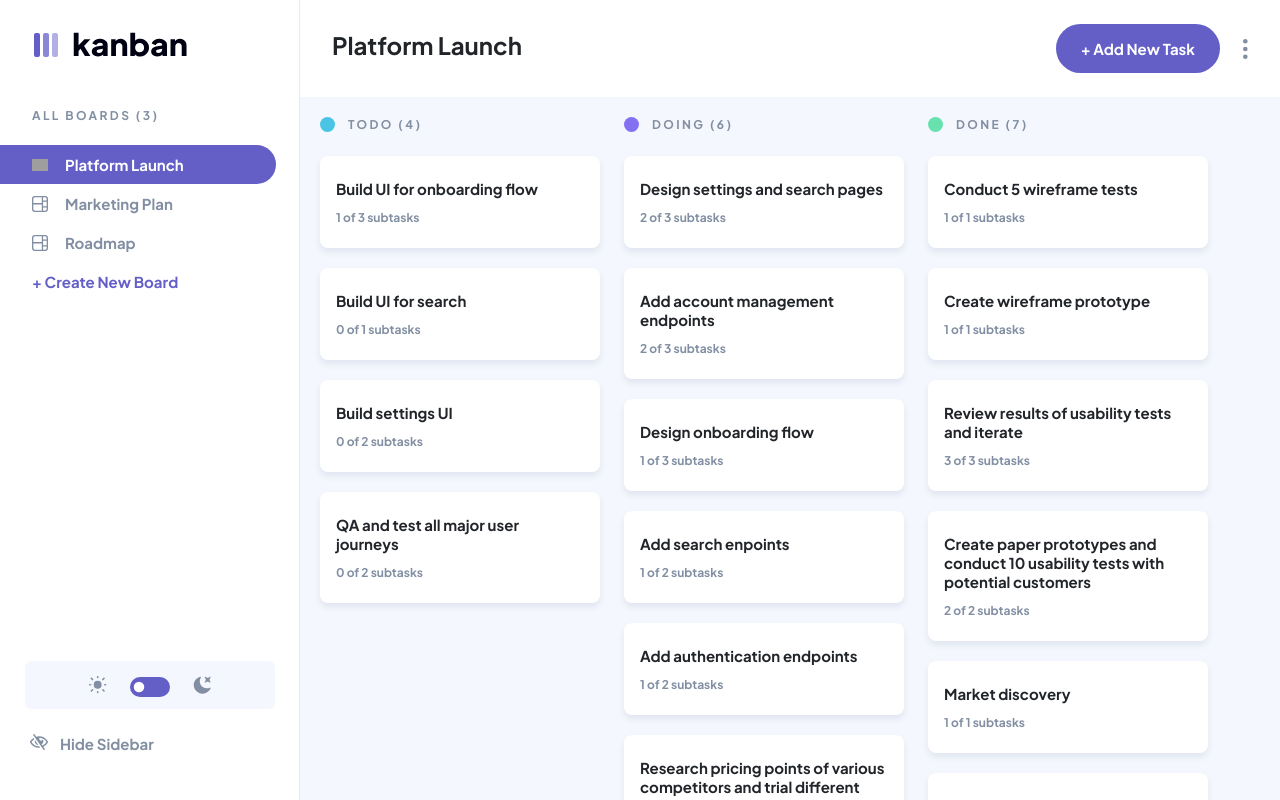
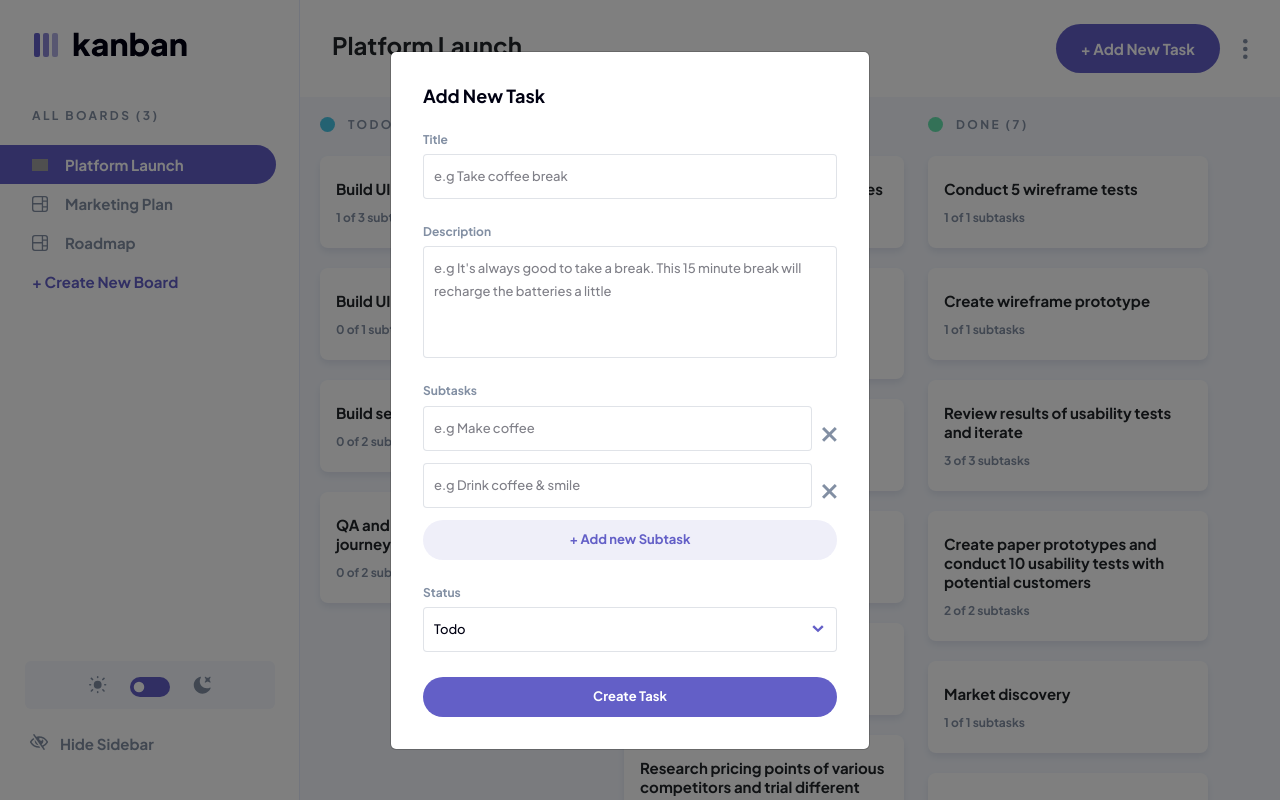
Before and after one commit to jownsu/kanban-task-management, a React (Vite) app: page / in a window 1280 px wide. Both pictures are taken after a click on the button "+ Add New Task". Shown: the top 800 px of the page. Built offline with nearby package versions, Linux system fonts and the light colour scheme; grey boxes are pictures that could not be loaded.

Commit message:
added add new task modal

```diff
--- a/src/App.tsx
+++ b/src/App.tsx
@@ -1,11 +1,15 @@
 import { useState, useEffect, ChangeEvent } from "react";
+
+/* Components */
 import Nav from "./components/nav/nav";
 import SideBar from "./components/side_bar/side_bar";
 import Board from "./components/board/board";
+import AddNewTaskModal from "./modals/add_new_task.modal";
 
 function App() {
 
     const [show_sidebar, setShowSidebar] = useState(true);
+    const [show_add_task_modal, setShowAddTaskModal] = useState(false);
 
     useEffect(() => {
         const dark_mode = localStorage.getItem("dark_mode");
@@ -31,8 +35,11 @@ function App() {
     }
 
     return (
+        <>
             <div id="kanban" className={show_sidebar ? "active" : ""}>
-            <Nav />
+                <Nav
+                    handleAddTaskClick={() => setShowAddTaskModal(true)}
+                />
                 <SideBar
                     onToggleShow={toggleSideBar}
                     onThemeSwitch={themeSwitch}
@@ -41,6 +48,11 @@ function App() {
                     <Board />
                 </main>
             </div>
+            <AddNewTaskModal
+                is_show={show_add_task_modal}
+                handleClose={() => setShowAddTaskModal(false)}
+            />
+        </>
     )
 }
 
--- a/src/components/nav/nav.tsx
+++ b/src/components/nav/nav.tsx
@@ -1,11 +1,25 @@
+import { FC } from "react";
 import "./nav.scss";
 
-const Nav = () => {
+type NavProps = {
+    handleAddTaskClick: () => void;
+};
+
+const Nav:FC<NavProps> = (props) => {
+
+    const { handleAddTaskClick } = props;
+
     return (
         <nav>
             <span className="logo"></span>
             <h1>Platform Launch</h1>
-            <button type="button" className="btn_primary btn_add">+ Add New Task</button>
+            <button
+                type="button"
+                className="btn_primary btn_add"
+                onClick={handleAddTaskClick}
+            >
+                + Add New Task
+            </button>
             <button type="button" className="menu"></button>
         </nav>
     );
--- /dev/null
+++ b/src/modals/add_new_task.modal.scss
@@ -0,0 +1,161 @@
+@import "../assets/sass/variables";
+
+#new_task_modal{
+
+    .modal-content{
+        border-radius: 6px;
+        width: 480px;
+    }
+
+    .modal-body{
+        padding: 32px;
+    }
+
+    .title{
+        color: $color_dark_4;
+        font: $font_heading_l;
+        margin-bottom: 25px;
+    }
+
+    .input_group{
+        display: flex;
+        flex-direction: column;
+        gap: 7px;
+        margin-bottom: 25px;
+
+        label{
+            font: $font_heading_s;
+            color: $color_grey_3;
+        }
+
+        input,
+        textarea,
+        select{
+            border-radius: 4px;
+            border: 1px solid rgba(130, 143, 163, 0.25);
+            color: $color_dark_4;
+            font: 500 13px/23px $font_primary;
+            outline: none;
+            padding: 10px;
+            resize: none;
+
+            &::placeholder{
+                color: rgba($color_dark_4, .5);
+            }
+        }
+
+        textarea{
+            height: 112px;
+        }
+    }
+
+    .form-select{
+        background-image: url("/images/icon-chevron-down.svg");
+        background-size: 12px 8px;
+
+        &:focus{
+            box-shadow: none;
+        }
+    }
+
+    .sub_tasks_container{
+        margin-bottom: 25px;
+        .label{
+            color: $color_grey_3;
+            font: $font_heading_s;
+            margin-bottom: 8px;
+        }
+
+        .sub_task{
+            align-items: center;
+            display: flex;
+            gap: 10px;
+            input{
+                border-radius: 4px;
+                border: 1px solid rgba(130, 143, 163, 0.25);
+                color: $color_dark_4;
+                flex: 1;
+                font: 500 13px/23px $font_primary;
+                margin-bottom: 12px;
+                outline: none;
+                padding: 10px;
+                resize: none;
+
+                &::placeholder{
+                    color: rgba($color_dark_4, .5);
+                }
+            }
+            .remove_btn{
+                background: url("/images/icon-cross.svg") center / contain no-repeat;
+                border: none;
+                height: 15px;
+                outline: none;
+                width: 15px;
+            }
+        }
+    }
+
+    #add_sub_task_btn,
+    #create_task_btn{
+        border-radius: 100px;
+        border: none;
+        color: $color_primary;
+        font: 700 13px/23px $font_primary;
+        height: 40px;
+        outline: none;
+        width: 100%;
+    }
+
+    #add_sub_task_btn{
+        background: rgba($color_primary, .10);
+    }
+
+    #create_task_btn{
+        background: $color_primary;
+        color: $color_white;
+    }
+}
+
+.dark{
+    #new_task_modal{
+        .modal-body{
+            background: $color_dark_2;
+        }
+
+        .title,
+        label,
+        .label{
+            color: $color_white;
+        }
+
+        input,
+        textarea,
+        select{
+            background: $color_dark_2;
+            color: $color_white;
+            &::placeholder{
+                color: rgba($color_white, .25);
+            }
+        }
+
+        .sub_task{
+            input{
+                color: $color_white;
+                &::placeholder{
+                    color: rgba($color_white, .25);
+                }
+            }
+        }
+
+        .form-select{
+            background-image: url("/images/icon-chevron-down.svg");
+            background-position: right 0.75rem center;
+            background-repeat: no-repeat;
+            background-size: 12px 8px;
+        }
+
+        #add_sub_task_btn{
+            background: $color_white;
+        }
+    }
+}
--- /dev/null
+++ b/src/modals/add_new_task.modal.tsx
@@ -0,0 +1,57 @@
+import { FC } from "react";
+import { Modal, Form } from "react-bootstrap";
+
+import "./add_new_task.modal.scss";
+
+type AddNewTaskProps = {
+    is_show: boolean;
+    handleClose: () => void;
+};
+
+const AddNewTaskModal:FC<AddNewTaskProps> = (props) => {
+    const { is_show, handleClose } = props;
+
+    return (
+        <Modal
+            show={is_show}
+            onHide={handleClose}
+            centered
+            id="new_task_modal"
+        >
+            <Modal.Body>
+                <p className="title">Add New Task</p>
+                <div className="input_group">
+                    <label htmlFor="title">Title</label>
+                    <input type="text" id="title" placeholder="e.g Take coffee break"/>
+                </div>
+                <div className="input_group">
+                    <label htmlFor="description">Description</label>
+                    <textarea name="description" id="description" placeholder="e.g It's always good to take a break. This 15 minute break will recharge the batteries a little"></textarea>
+                </div>
+                <div className="sub_tasks_container">
+                    <p className="label">Subtasks</p>
+                    <div className="sub_task">
+                        <input type="text" placeholder="e.g Make coffee" />
+                        <button className="remove_btn" type="button"></button>
+                    </div>
+                    <div className="sub_task">
+                        <input type="text" placeholder="e.g Drink coffee & smile" />
+                        <button className="remove_btn" type="button"></button>
+                    </div>
+                    <button id="add_sub_task_btn" type="button">+ Add new Subtask</button>
+                </div>
+                <div className="input_group">
+                    <label htmlFor="status">Status</label>
+                    <Form.Select id="status" aria-label="Default select example">
+                        <option value="Todo">Todo</option>
+                        <option value="Doing">Doing</option>
+                        <option value="Done">Done</option>
+                    </Form.Select>
+                </div>
+                <button type="button" id="create_task_btn">Create Task</button>
+            </Modal.Body>
+        </Modal>
+    );
+}
+
+export default AddNewTaskModal;
```
Lines whose indentation alone changed are shown as unchanged.
